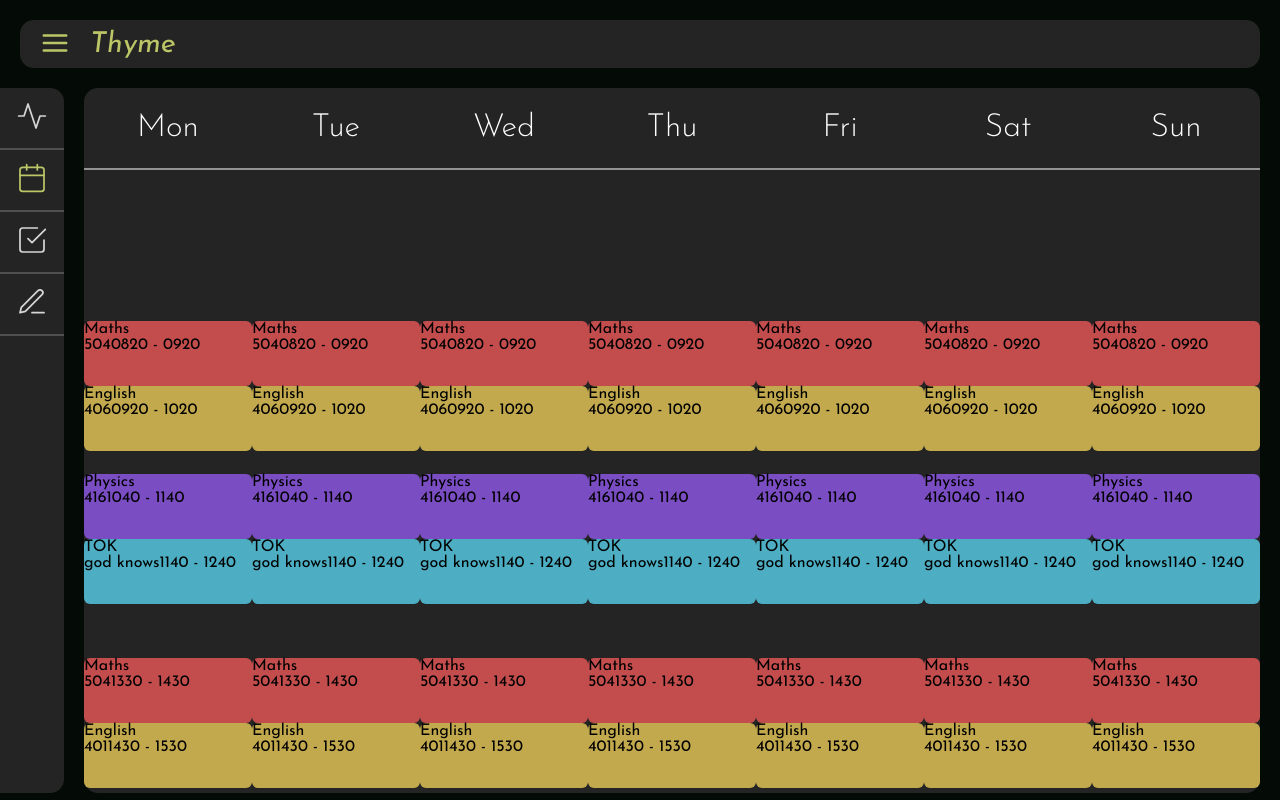
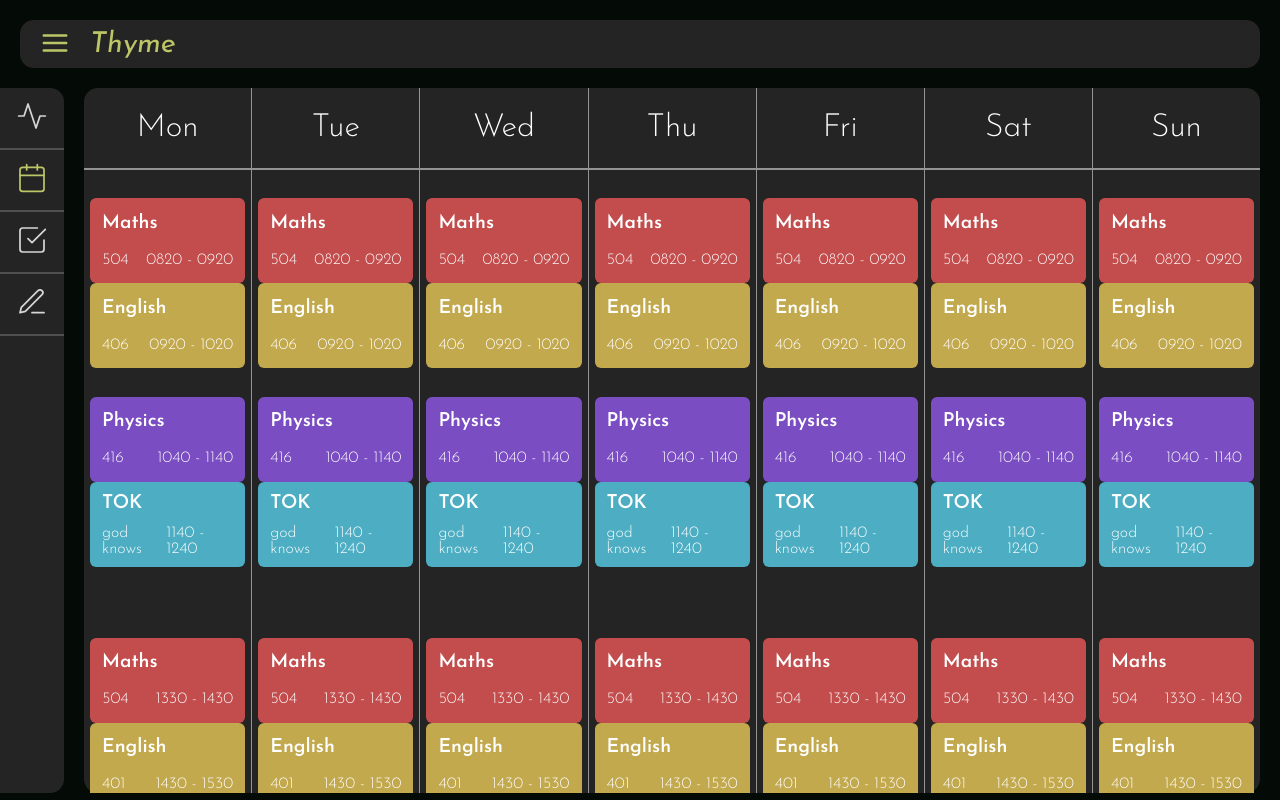
Before and after one commit to xjarlie/thyme, a React (Create React App) app in the folder client/: page /timetable in a window 1280 px wide. Built offline with nearby package versions, Linux system fonts and the light colour scheme.

Commit message:
scroll & offset fix

```diff
--- a/client/src/App.css
+++ b/client/src/App.css
@@ -215,20 +215,13 @@ h1 {
     justify-content: space-around;
 }
 
-.day {
-    min-width: 128px;
-    flex-grow: 1;
-    display: flex;
-    flex-direction: column;
-    align-items: stretch;
-    justify-content: flex-start;
-    overflow-y: visible;
-    position: static
-}
+@media screen and (min-width: 426px) {
+    .day-headers .header:not([data-daynumber="0"]) {
+        border-left: 1px solid var(--color-light-0);
+    }
 
-@media screen and (min-width: 426px) {
-    .day:not([data-daynumber="0"]) {
-        border-left: 2px solid var(--color-light-0);
+    .day-content .subjects:not([data-daynumber="0"]) {
+        border-left: 1px solid var(--color-light-0);
     }
 }
 
@@ -255,7 +248,7 @@ h1 {
 }
 
 .day-content .subjects {
-    height: 100%;
+    height: 200%;
     width: 100%;
 }
 
@@ -270,11 +263,40 @@ h1 {
     position: relative;
 }
 
-.event {
+.event-container {
     position: absolute;
     width: 100%;
+    padding: 0 6px;
+}
+
+.event {
+    height: 100%;
+    width: 100%;
     border-radius: 6px;
+    display: flex;
+    flex-direction: column;
+    justify-content: space-around;
+    color: white;
 }
+
+.event .title {
+    margin: 12px;
+    font-family: 'Josefin Sans', sans-serif;
+    font-size: 1.2rem;
+    font-variation-settings: "wght" 600;
+}
+
+.event .under {
+    margin: 0 0 12px 0;
+    display: flex;
+    flex-direction: row;
+    justify-content: space-between;
+    font-family: 'Josefin Sans', sans-serif;
+    font-variation-settings: "wght" 275;
+    padding: 0 12px;
+}
+
+
 
 @media screen and (max-width: 425px) {
     .timetable {
--- a/client/src/Components/Pages/Timetable/DayContent.js
+++ b/client/src/Components/Pages/Timetable/DayContent.js
@@ -6,7 +6,7 @@ class DayContent extends React.Component {
         return (
             <div className={`subjects ${this.props.number === 0 ? 'active' : ''}`} data-daynumber={this.props.number}>
                 {Object.entries(this.props.events).map(([key, value]) => {
-                    return <Event key={key} id={key} data={{...value, color: this.props.subjects[value.name].color, displayName: this.props.subjects[value.name].name}} maxHeight={this.props.height} />
+                    return <Event key={key} id={key} data={{...value, color: this.props.subjects[value.name].color, displayName: this.props.subjects[value.name].name}} maxHeight={this.props.height} offset={this.props.offset} />
                 })}
             </div>
         )
--- a/client/src/Components/Pages/Timetable/Event.js
+++ b/client/src/Components/Pages/Timetable/Event.js
@@ -20,8 +20,7 @@ class Event extends React.Component {
         const startTime = this.props.data.startTime;
         const endTime = this.props.data.endTime;
 
-        const offsetHours = this.getPos('0100', maxHeight) * 6;
-        //const offsetHours = 0;
+        const offsetHours = this.getPos(this.props.offset, maxHeight);
 
         const startPos = this.getPos(startTime, maxHeight);
 
@@ -37,12 +36,15 @@ class Event extends React.Component {
         // }
 
         return (
-            <div className="event" style={{backgroundColor: this.props.data.color, top: startPos-offsetHours, height: height + 'px'}}>
-                <span className="title">{this.props.data.displayName}</span>
-                <div className="under">
-                    <span className="room">{this.props.data.room}</span>
-                    <span className="times">{this.props.data.startTime} - {this.props.data.endTime}</span>
+            <div className="event-container" style={{top: startPos - offsetHours, height: height + 'px' }}>
+                <div className="event" style={{ backgroundColor: this.props.data.color}}>
+                    <span className="title">{this.props.data.displayName}</span>
+                    <div className="under">
+                        <span className="room">{this.props.data.room}</span>
+                        <span className="times">{this.props.data.startTime} - {this.props.data.endTime}</span>
+                    </div>
                 </div>
+
             </div>
         )
     }
--- a/client/src/Components/Pages/Timetable/Week.js
+++ b/client/src/Components/Pages/Timetable/Week.js
@@ -1,5 +1,4 @@
 import React from "react";
-import Day from "./Day";
 import DayHeader from "./DayHeader.js";
 import DayContent from "./DayContent.js";
 
@@ -50,46 +49,47 @@ class Week extends React.Component {
             }
         };
 
-        const events = {
-            wasd: {
+        const events = [
+            {
                 name: "maths",
                 startTime: "0820",
                 endTime: "0920",
                 room: "504"
             },
-            dswahyfura: {
+            {
                 name: "english",
                 startTime: "0920",
                 endTime: "1020",
                 room: "406"
             },
-            fhbndsuyi: {
+            {
                 name: "physics",
                 startTime: "1040",
                 endTime: "1140",
                 room: "416"
             },
-            grfenuiasr: {
+            {
                 name: "tok",
                 startTime: "1140",
                 endTime: "1240",
                 room: "god knows"
             },
-            ferhjwua8io: {
+            {
                 name: "maths",
                 startTime: "1330",
                 endTime: "1430",
                 room: "504"
             },
-            fresgse: {
+            {
                 name: "english",
                 startTime: "1430",
                 endTime: "1530",
                 room: "401"
             }
-        };
+        ];
 
-        const hourlyHeight = 65;
+        const hourlyHeight = 85;
+        const offsetHours = (Number(events[0].startTime) - 60).toString().padStart(4, '0');
 
         return (
             <div className="week" >
@@ -103,7 +103,7 @@ class Week extends React.Component {
                 <div className="day-content">
                     {
                         data.map((o) =>
-                            <DayContent key={`${o.dayName}-content`} dayName={o.dayName} events={events} subjects={subjects} number={data.indexOf(o)} height={hourlyHeight * 24} />
+                            <DayContent key={`${o.dayName}-content`} dayName={o.dayName} events={events} subjects={subjects} number={data.indexOf(o)} height={hourlyHeight * 24} offset={offsetHours} />
                         )
                     }
                 </div>
```
